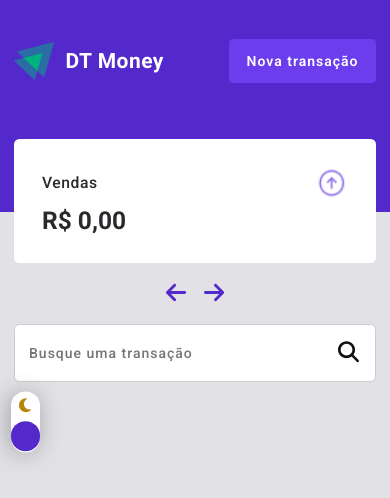
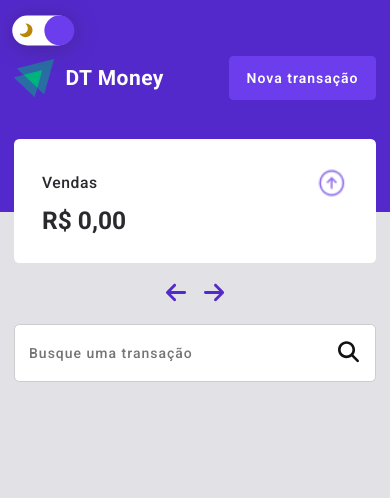
Before and after one commit to LucasBargas/dt_money_angular, an Angular app: page /home in a window 390 px wide. Shown: the top 498 px of the page. Built offline with nearby package versions, Linux system fonts and the light colour scheme; no server answers.

Commit message:
Toggle theme button - position fixed

```diff
--- a/src/app/components/header/header.component.scss
+++ b/src/app/components/header/header.component.scss
@@ -21,6 +21,11 @@
     display: flex;
     justify-content: space-between;
     align-items: center;
+
+    @media (max-width: 1024px) {
+      position: relative;
+      top: 1.25rem;
+    }
 
     a {
       display: flex;
--- a/src/app/components/toggle-theme-button/toggle-theme-button.component.scss
+++ b/src/app/components/toggle-theme-button/toggle-theme-button.component.scss
@@ -20,28 +20,50 @@
   transition: .2s;
   box-shadow: rgba(34, 34, 34, 0.37) -2px 1px 23px -1px;
 
+  @media (max-width: 1024px) {
+    position: absolute;
+    top: 0;
+    left: 2rem;
+    transform: translateY(0);
+    transform: rotate(-90deg);
+  }
+
   fa-icon {
     font-size: 1.125rem;
     color: #B8860B;
     transition: .2s;
+
+    &.fa-moon {
+      @media (max-width: 1024px) {
+        transform: rotate(-40deg);
+        z-index: -1;
+      }
+    }
   }
 
   .toggle-button-ball {
     position: absolute;
-    left: 0;
     right: 0;
     margin: auto;
     top: 0;
-    transform: translateY(100%);
+    transform: translateY(108%);
     border-radius: 100%;
     background: light.$color-secondary;
     height: 2.125rem;
     width: 2.125rem;
     transition: transform .2s ease;
+
+    @media (max-width: 1024px) {
+      background: light.$color-secondary-hover;
+    }
   }
 
   &.active {
     background: dark.$color-secondary;
+
+    @media (max-width: 1024px) {
+      background: dark.$color-surface;
+    }
 
     .toggle-button-ball {
       transform: translateY(0%);
```
